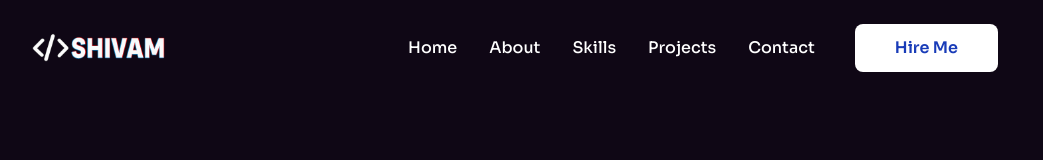
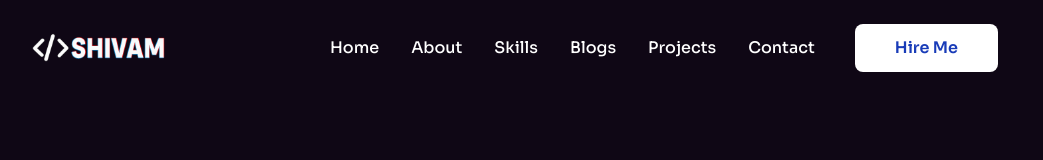
Before and after one commit to im-ShivamSaurav/My_Portfolio, a Next.js app: page / in a window 1280 px wide. Shown: the top 160 px of the page, without its empty margins (114-1157 px from the left). Built offline with nearby package versions, Linux system fonts and the light colour scheme; no server answers; the database is empty.

Commit message:
updated resume feature

```diff
--- a/app/globals.css
+++ b/app/globals.css
@@ -1,6 +1,8 @@
 @import "tailwindcss";
 @tailwind utilities;
-
+html {
+  scroll-padding-top: 80px;
+}
 @layer components {
     .nav__link {
       @apply relative text-base font-medium w-fit block text-white;
--- a/components/Home/Footer/Footer.tsx
+++ b/components/Home/Footer/Footer.tsx
@@ -1,5 +1,6 @@
 import Image from 'next/image'
 import React from 'react'
+import Link from 'next/link'
 
 const Footer = () => {
   return (
@@ -8,11 +9,11 @@ const Footer = () => {
         <Image src="/images/logo1.png" alt="logo" width={180} height={180} className='mx-auto'/>
       </div>
       <div className='flex items-center flex-wrap justify-center space-x-10 space-y-4 text-white font-bold'>
-        <div>Home.</div>
-        <div>About.</div>
-        <div>Blog.</div>
-        <div>Projects.</div>
-        <div>Contacts.</div>
+        <Link href='/'><div className='cursor-pointer'>Home</div></Link>
+        <Link href='/#About'><div className='cursor-pointer'>About</div></Link>
+        <Link href='/#Blogs'><div className='cursor-pointer'>Blog</div></Link>
+        <Link href='/#Projects'><div className='cursor-pointer'>Projects</div></Link>
+        <Link href="/#Contact"><div className='cursor-pointer'>Contacts</div></Link>
         <div></div>
       </div>
       <p className='text-[#ffffff60] mt-6 text-center '>© 2025 All Rights Reserved by Shivam Saurav.</p>
--- a/components/Home/Hero/Hero.tsx
+++ b/components/Home/Hero/Hero.tsx
@@ -24,10 +24,10 @@ const Hero = () => {
                 {/* Description */}
                 <p className='mt-6 text-sm md:text-base text-white text-opacity-60'>{BaseInfo.description}</p>
                 {/*Button */}
-                <button className='flex items-center md:px-8 md:py-2.5 px-6 py-1.5 text-white font-semibold text-sm md:text-large transition-all duaration-200 rounded-lg mt-8 bg-blue-700 hover:bg-blue-900 space-x-2'>
+                <a  href="/resume/ShivamResume(final).pdf" download="Shivam-Resume.pdf"><button className="flex items-center md:px-8 md:py-2.5 px-6 py-1.5 text-white font-semibold text-sm md:text-large transition-all duration-200 rounded-lg mt-8 bg-blue-700 hover:bg-blue-900 space-x-2">
                     <span>Download CV</span>
                     <FaDownload/>
-                </button>
+                </button></a>
             </div>
             {/* Image Content */}
             <div className='mx-auto hidden lg:block rounded-[3rem] border-[3.5px] border-blue-950 overflow-x-hidden'>
--- a/components/Home/Home.tsx
+++ b/components/Home/Home.tsx
@@ -9,12 +9,22 @@ import Contact from './Contact/Contact'
 const Home = () => {
   return (
     <div>
-      <Hero/>
-      <About />
-      <Blogs/>
-      <Projects/>
-      <Skills/>
-      <Contact/>
+      <div><Hero/></div>
+      <div id="About">
+        <About/>
+        </div>
+      <div id='Blogs'>
+        <Blogs/>
+        </div>
+      <div id='Projects'>
+        <Projects/>
+        </div>
+      <div id='Skills'>
+        <Skills/>
+        </div>
+      <div id='Contact'>
+        <Contact/>
+        </div>
     </div>
   )
 }
--- a/constants/constant.ts
+++ b/constants/constant.ts
@@ -6,22 +6,27 @@ export const navLinks = [
     },
     {
         id:2,
-        url: '/about',
+        url: '#About',
         label: 'About',
     },
     {
         id:3,
-        url: '/skills',
+        url: '#Skills',
         label: 'Skills',
     },
     {
         id:4,
-        url: '/projects',
+        url: '#Blogs',
+        label: 'Blogs',
+    },
+    {
+        id:5,
+        url: '#Projects',
         label: 'Projects',
     },
     {
         id:6,
-        url: '/contact',
+        url: '#Contact',
         label: 'Contact',
     }
 ]
```
Also changed, not shown: 1 other file (tests, documents, lock files or other folders).
